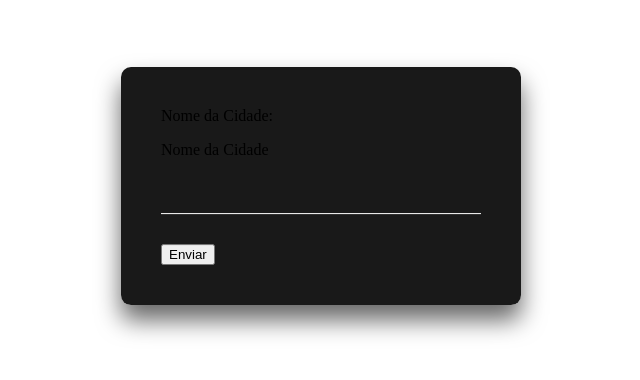
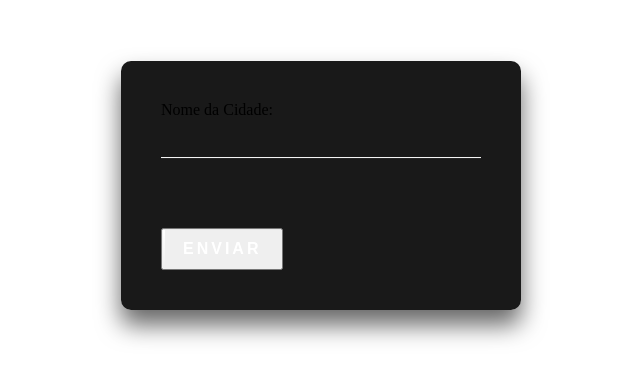
Before and after one commit to Vinipcsl/Informacoes_de_Tempo, an Angular app in the folder Informacoes-de-Tempo/: page / in a window 1280 px wide. Shown: the part 222-602 px from the top of the page, without its empty margins (319-959 px from the left). Built offline with nearby package versions, Linux system fonts and the light colour scheme.

Commit message:
estilo 02

```diff
--- a/Informacoes-de-Tempo/src/app/seletor-cidade/seletor-cidade.component.css
+++ b/Informacoes-de-Tempo/src/app/seletor-cidade/seletor-cidade.component.css
@@ -57,7 +57,7 @@
   font-size: 12px;
 }
 
-.login-box form a {
+.login-box form button {
   position: relative;
   display: inline-block;
   padding: 10px 20px;
@@ -72,18 +72,18 @@
   letter-spacing: 3px
 }
 
-.login-box a:hover {
+.login-box button:hover {
   background: #fff;
   color: #272727;
   border-radius: 5px;
 }
 
-.login-box a span {
+.login-box button span {
   position: absolute;
   display: block;
 }
 
-.login-box a span:nth-child(1) {
+.login-box button span:nth-child(1) {
   top: 0;
   left: -100%;
   width: 100%;
@@ -102,7 +102,7 @@
   }
 }
 
-.login-box a span:nth-child(2) {
+.login-box button span:nth-child(2) {
   top: -100%;
   right: 0;
   width: 2px;
@@ -122,7 +122,7 @@
   }
 }
 
-.login-box a span:nth-child(3) {
+.login-box button span:nth-child(3) {
   bottom: 0;
   right: -100%;
   width: 100%;
@@ -142,7 +142,7 @@
   }
 }
 
-.login-box a span:nth-child(4) {
+.login-box button span:nth-child(4) {
   bottom: -100%;
   left: 0;
   width: 2px;
@@ -167,12 +167,12 @@
   font-size: 14px;
 }
 
-.login-box a.a2 {
+.login-box button.a2 {
   color: #fff;
   text-decoration: none;
 }
 
-.login-box a.a2:hover {
+.login-box button.a2:hover {
   background: transparent;
   color: #aaa;
   border-radius: 5px;
--- a/Informacoes-de-Tempo/src/app/seletor-cidade/seletor-cidade.component.html
+++ b/Informacoes-de-Tempo/src/app/seletor-cidade/seletor-cidade.component.html
@@ -1,10 +1,15 @@
 <div id="formulario-cidade" class="login-box">
     <label for="nome-cidade">Nome da Cidade:</label>
-    <p for="nome-cidade">Nome da Cidade</p>
     <form>
       <div class="user-box">
       <input type="text" id="nome-cidade" name="nome-cidade" required>
       </div>
-      <button type="submit">Enviar</button>
+      <button type="submit">
+        <span></span>
+        <span></span>
+        <span></span>
+        <span></span>
+        Enviar
+      </button>
     </form>
   </div>
```
